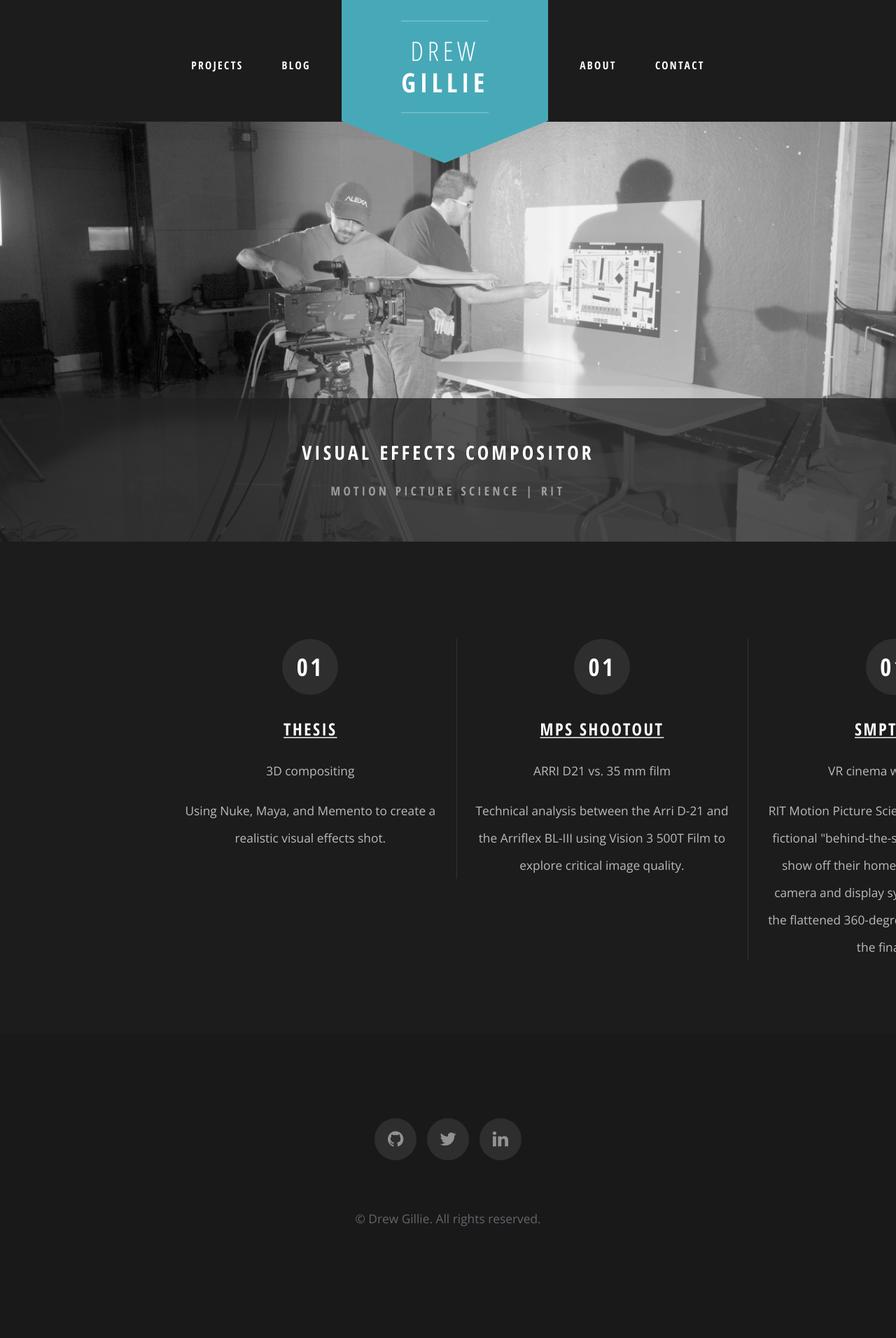
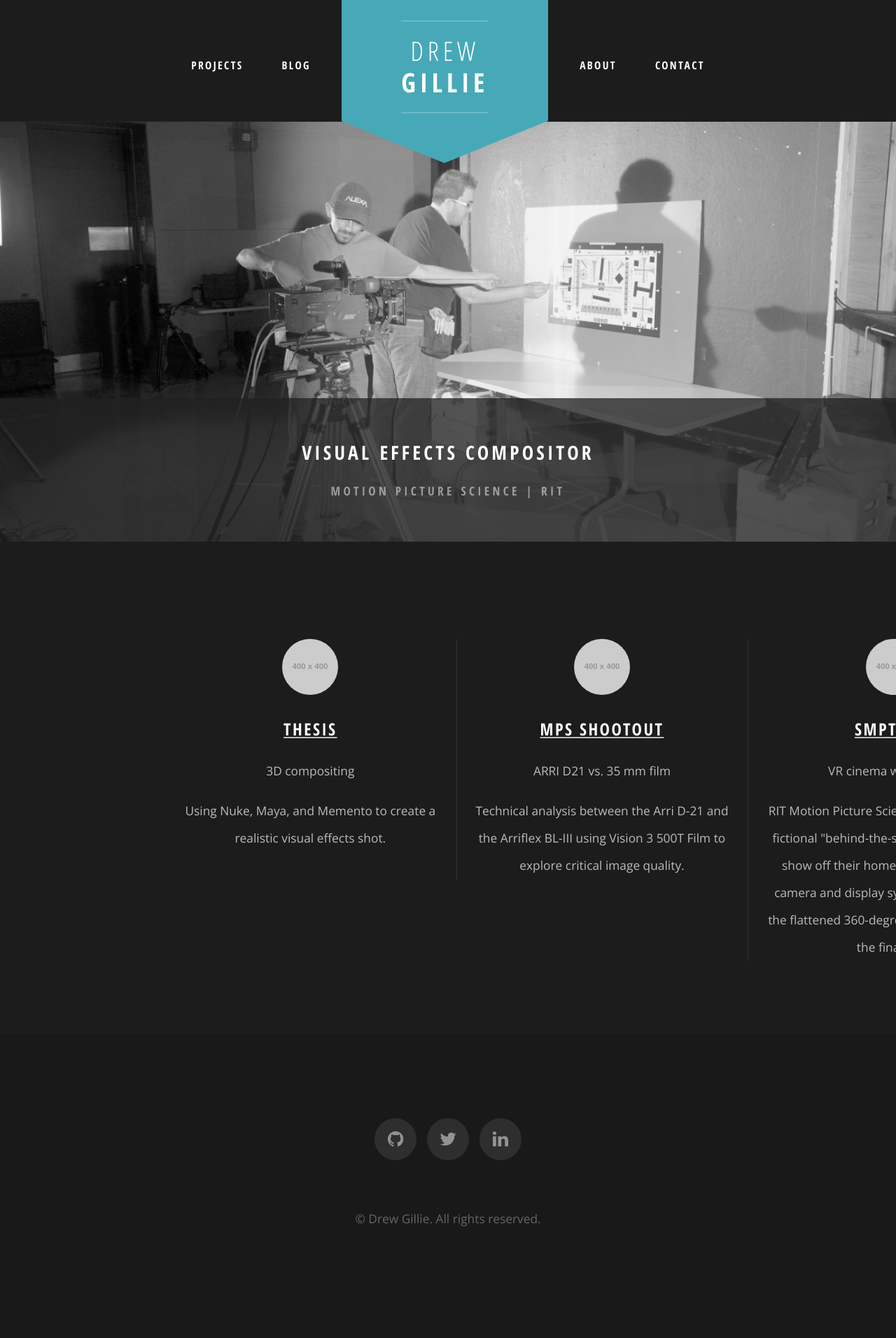
Before and after one commit to drewgillievfx/DrewGillie.com, a Jekyll site: the page built from index.html, in a window 1280 px wide. Shown: the whole page at 70% size. Built offline with Jekyll 4.4.1, drawn with Linux system fonts in a browser that asks for light colours.

Commit message:
More changes to projects

```diff
--- a/_includes/featured-projects.html
+++ b/_includes/featured-projects.html
@@ -4,7 +4,7 @@
     {% for project in site.projects %}
     {% if project.featured %}
     <section class="4u 12u(mobile)">
-      <span class="number">01</span>
+      <span class="number"><img src="{{ project.image }}" alt="{{ project.title }}" /></span>
       <header>
         <a href="{{project.url}}"><h2>{{ project.title }}</h2></a>
       </header>
--- a/css/main.scss
+++ b/css/main.scss
@@ -543,6 +543,11 @@
 			text-align: center;
 			font-weight: 700;
 			color: #FFF;
+
+				img {
+					max-width: 100%;
+					border-radius: 100%;
+				}
 		}
 
 		section:last-child {
```
Also changed, not shown: _projects/index.html (+0 -13 lines).
